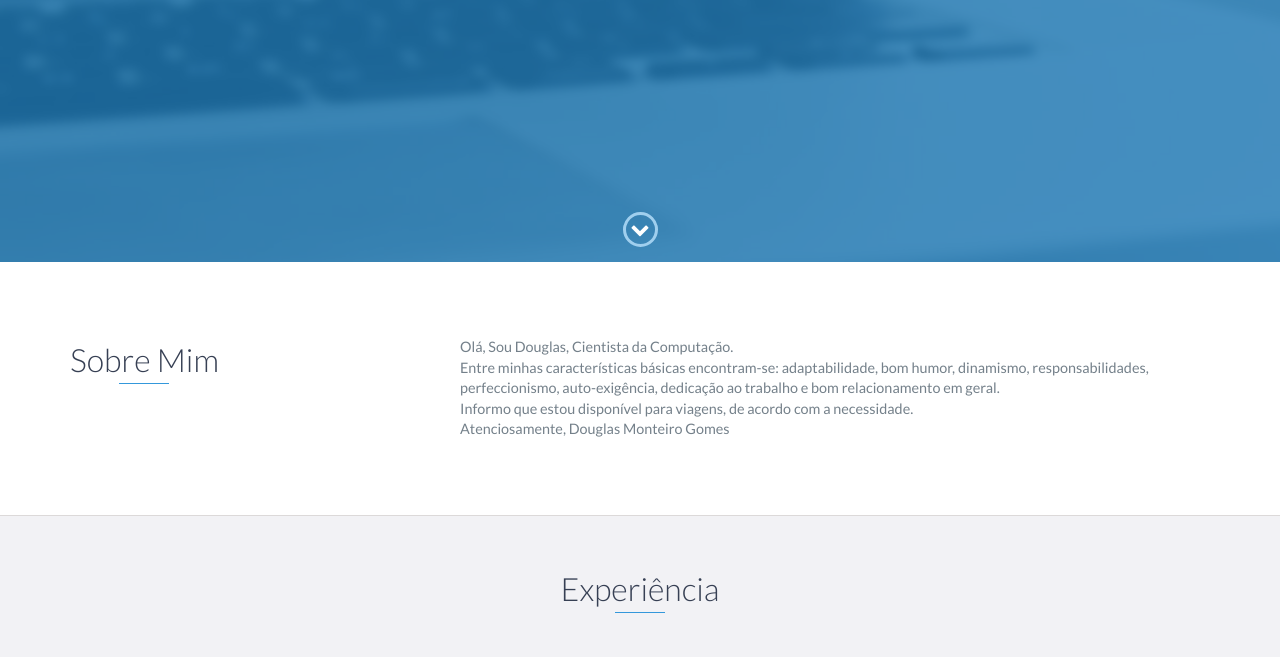
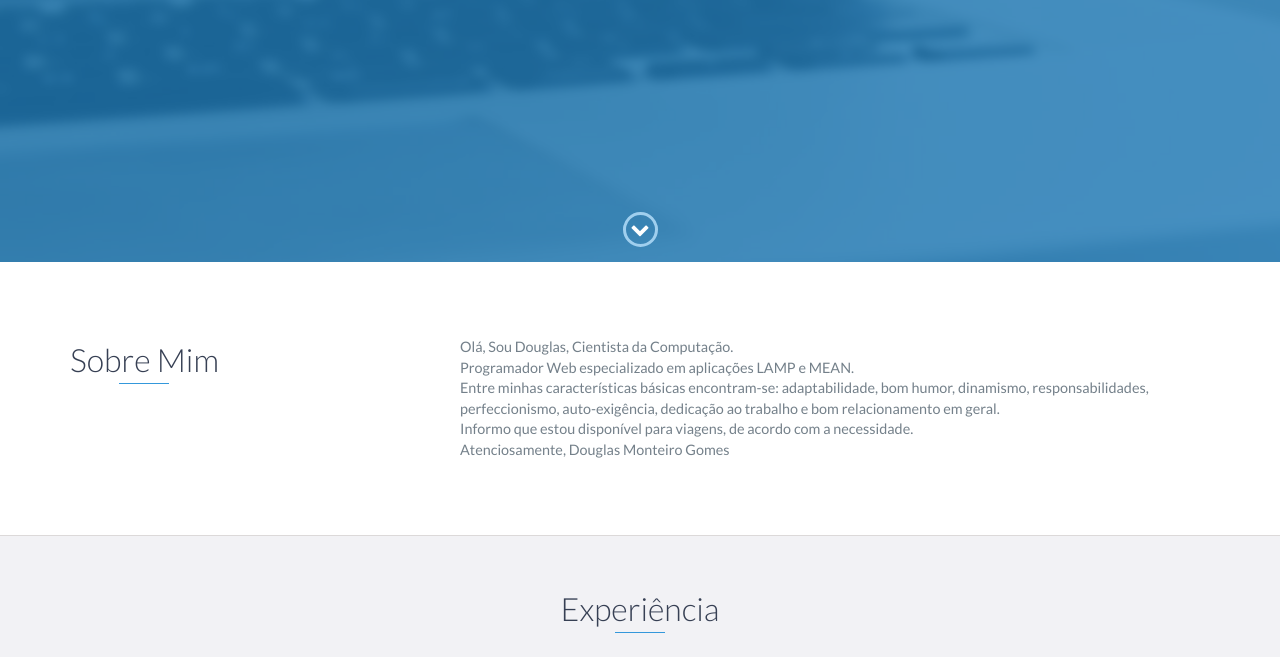
Before and after one commit to douglasmonteiro-dev/Portfolio, a website: page index.html in a window 1280 px wide. Shown: the part 538-1195 px from the top of the page. Drawn offline with nearby package versions, Linux system fonts and the light colour scheme.

Commit message:
Add Languages

```diff
--- a/index.html
+++ b/index.html
@@ -76,7 +76,7 @@
                 </div>
                 <div class="col-md-8">
                     <p>
-                        Olá, Sou Douglas, Cientista da Computação. <br> Entre minhas características básicas encontram-se: adaptabilidade, bom humor, dinamismo, responsabilidades, perfeccionismo, auto-exigência, dedicação ao trabalho e bom relacionamento em geral. <br>Informo que estou disponível para viagens, de acordo com a necessidade.  <br>Atenciosamente, Douglas Monteiro Gomes
+                        Olá, Sou Douglas, Cientista da Computação. <br>Programador Web especializado em aplicações LAMP e MEAN. <br>Entre minhas características básicas encontram-se: adaptabilidade, bom humor, dinamismo, responsabilidades, perfeccionismo, auto-exigência, dedicação ao trabalho e bom relacionamento em geral. <br>Informo que estou disponível para viagens, de acordo com a necessidade.  <br>Atenciosamente, Douglas Monteiro Gomes
                     </p>
                 </div>
             </div>
```
